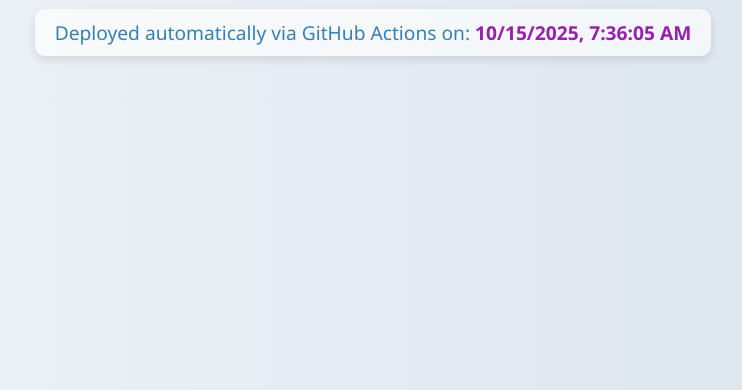
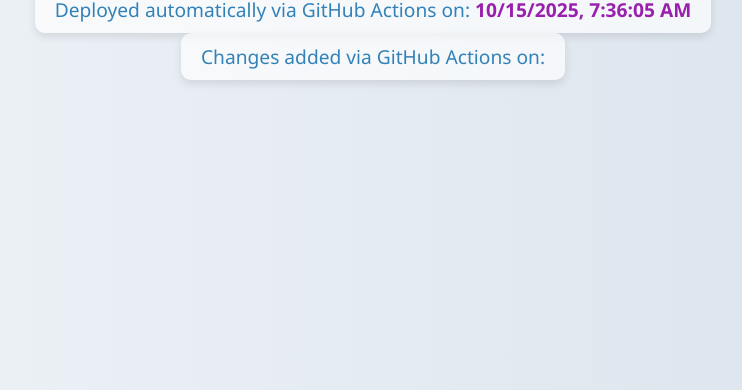
Before and after one commit to mariyam-12/my-static-site, a plain HTML site: page index.html in a window 1280 px wide. Shown: the part 410-800 px from the top of the page, without its empty margins (267-1009 px from the left). Drawn offline with Linux system fonts and the light colour scheme.

Commit message:
Update website files

```diff
--- a/index.html
+++ b/index.html
@@ -56,6 +56,8 @@
 
   <h1>Hello from my static site</h1>
   <p>Deployed automatically via GitHub Actions on: <span id="date"></span></p>
+   <p>Changes added via GitHub Actions on: <span id="date"></span></p>
+
 
   <script>
     // Display current date/time when loaded
```
